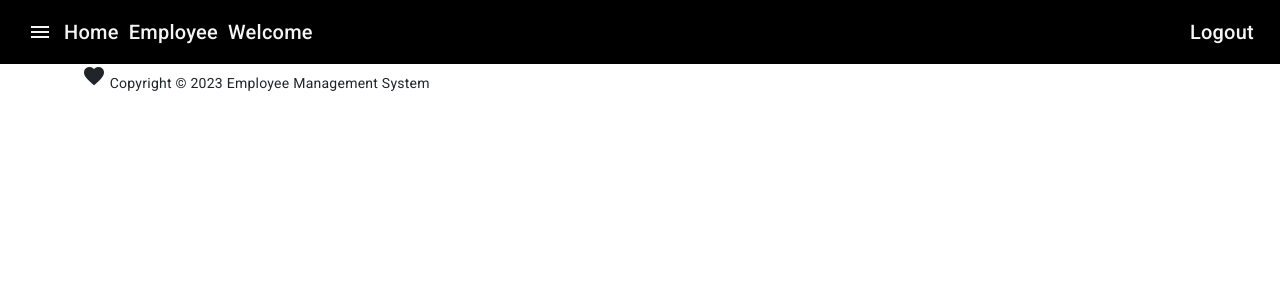
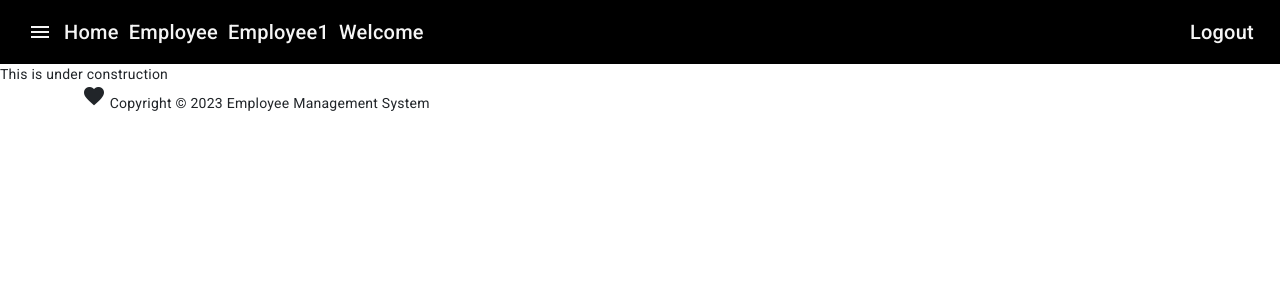
Before and after one commit to mihirnarkar/Mega-Project-for-employee-management-system, an Angular app in the folder EmployeeManagementSystem-frontend/: page /employee1 in a window 1280 px wide. Before the commit this address led to /. Shown: the top 300 px of the page. Built offline with nearby package versions, Linux system fonts and the light colour scheme; sample sign-in values are in the browser's storage.

Commit message:
new component added

```diff
--- a/EmployeeManagementSystem-frontend/src/app/app-routing.module.ts
+++ b/EmployeeManagementSystem-frontend/src/app/app-routing.module.ts
@@ -5,12 +5,14 @@ import { AdminLoginComponent } from './admin-login/admin-login.component';
 import { EmployeeComponent } from './employee/employee.component';
 import { WelcomeComponent } from './welcome/welcome.component';
 import { AuthGuard } from './auth.guard'; // Import the AuthGuard
+import { Employee1Component } from './employee1/employee1.component';
 
 const routes: Routes = [
   {path: '',component: HomeComponent},
   {path: 'admin-login',component: AdminLoginComponent},
   {path: 'employee',component: EmployeeComponent, canActivate: [AuthGuard]}, //apply authguard
-  {path: 'welcome',component: WelcomeComponent, canActivate:[AuthGuard]} //apply authguard
+  {path: 'welcome',component: WelcomeComponent, canActivate:[AuthGuard]}, //apply authguard
+  {path: 'employee1', component: Employee1Component, canActivate:[AuthGuard]} // apply authguard
 ];
 
 @NgModule({
--- a/EmployeeManagementSystem-frontend/src/app/app.module.ts
+++ b/EmployeeManagementSystem-frontend/src/app/app.module.ts
@@ -34,6 +34,7 @@ import { ReactiveFormsModule } from '@angular/forms';
 import { MatTableModule } from '@angular/material/table';
 
 import {MatGridListModule, MatGridTile} from '@angular/material/grid-list';
+import { Employee1Component } from './employee1/employee1.component';
 
 
 
@@ -45,7 +46,8 @@ import {MatGridListModule, MatGridTile} from '@angular/material/grid-list';
     WelcomeComponent,
     HomeComponent,
     NavbarComponent,
-    FooterComponent
+    FooterComponent,
+    Employee1Component
   ],
   imports: [
     BrowserModule,
--- /dev/null
+++ b/EmployeeManagementSystem-frontend/src/app/employee1/employee1.component.html
@@ -0,0 +1 @@
+This is under construction
--- a/EmployeeManagementSystem-frontend/src/app/navbar/navbar.component.html
+++ b/EmployeeManagementSystem-frontend/src/app/navbar/navbar.component.html
@@ -6,6 +6,7 @@
       <span routerLink="/" style="cursor: pointer; margin-right: 10px;">Home</span>
       <span routerLink="/admin-login"  style="cursor: pointer; margin-right: 10px;" *ngIf="!isLoggedIn()">Login</span>
       <span routerLink="/employee"  style="cursor: pointer; margin-right: 10px;" *ngIf="isLoggedIn()">Employee</span>
+      <span routerLink="/employee1"  style="cursor: pointer; margin-right: 10px;" *ngIf="isLoggedIn()">Employee1</span>
       <span routerLink="/welcome" style="cursor: pointer; margin-right: 10px;" *ngIf="isLoggedIn()">Welcome</span>
       <span style="cursor: pointer; margin-left: auto; margin-right: 10px;" *ngIf="isLoggedIn()" (click)="logout()">Logout</span>
 
```
Also changed, not shown: EmployeeManagementSystem-frontend/src/app/employee1/employee1.component.ts (added, +10 -0 lines), EmployeeManagementSystem-frontend/src/app/employee1/employee1.component.css (added), 1 other file (tests, documents, lock files or other folders).
